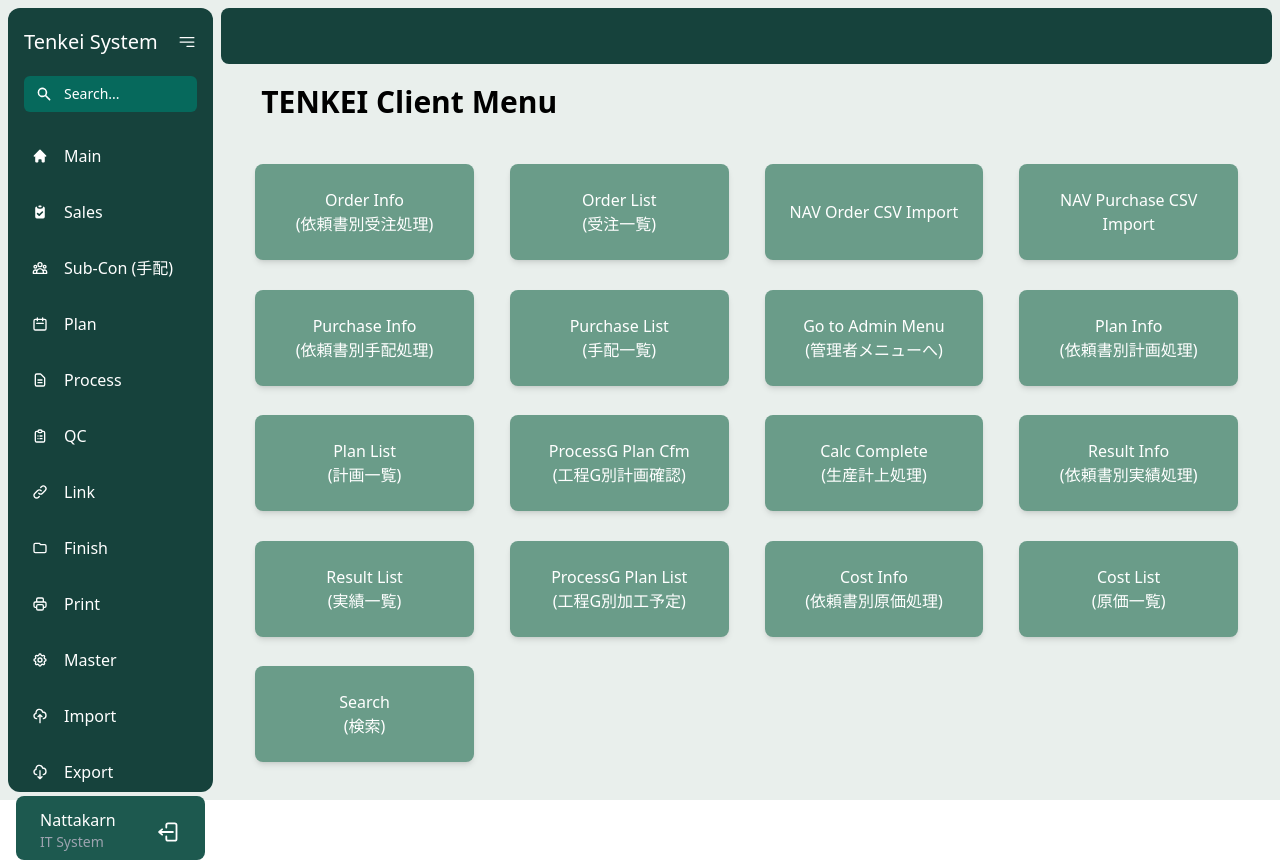
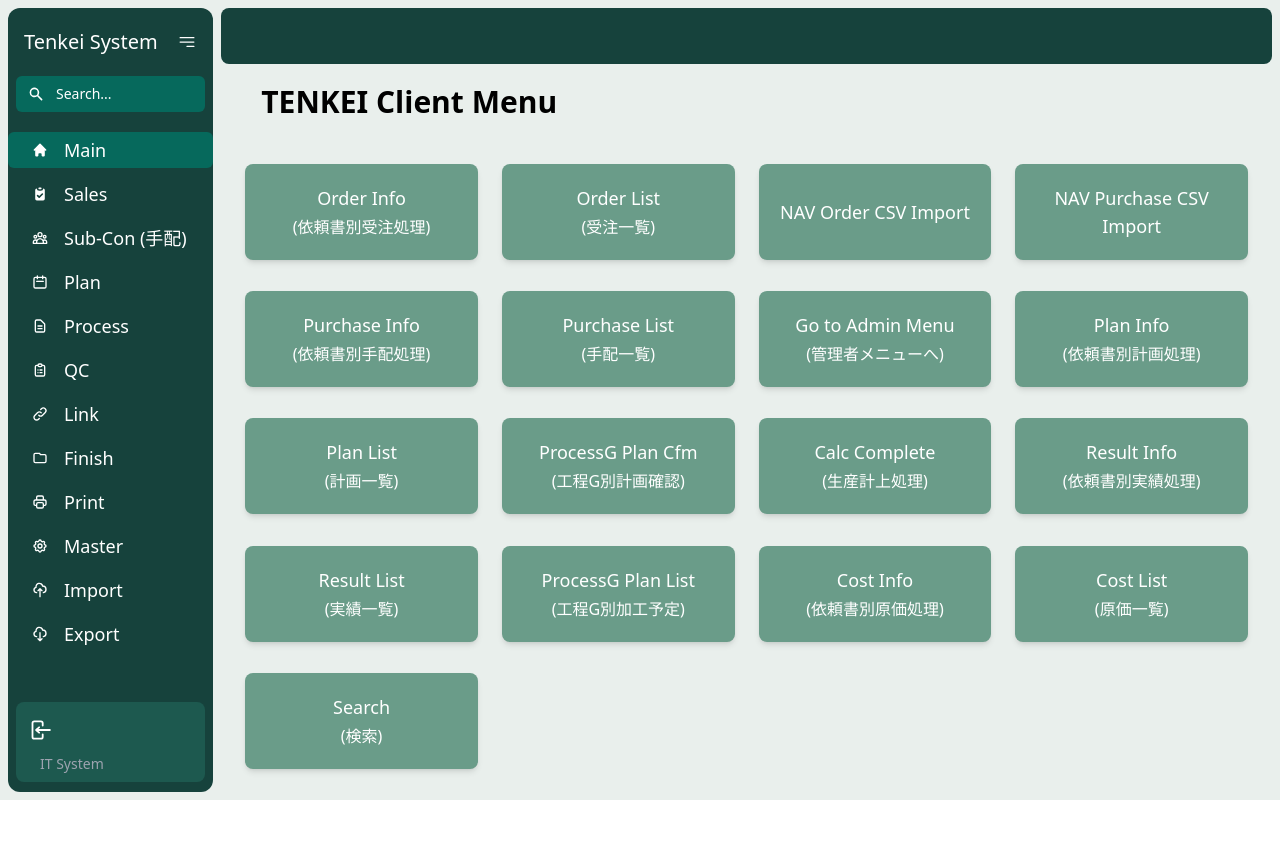
Before and after one commit to ToonRider1983/tenkei-frontend, a React (Vite) app: page /dashboard in a window 1280 px wide. After the commit the page ends 800 px from the top, so only its background shows below. Built offline with nearby package versions, Linux system fonts and the light colour scheme.

Commit message:
sidebar modified to show user's name and logout path

```diff
--- a/src/components/Navbar.jsx
+++ b/src/components/Navbar.jsx
@@ -1,62 +1,9 @@
-/*
-import { useState } from 'react';
-
-const Navbar = () => {
-  const [isOpen, setIsOpen] = useState(false);
-
-  return (
-    <nav className="bg-gray-800 p-4">
-      <div className="container mx-auto flex justify-between items-center">
-        <div className="text-white text-xl font-bold">MyApp</div>
-        <div className="hidden md:flex space-x-4">
-          <a href="#" className="text-gray-300 hover:text-white">Home</a>
-          <a href="#" className="text-gray-300 hover:text-white">About</a>
-          <a href="#" className="text-gray-300 hover:text-white">Contact</a>
-        </div>
-        <div className="md:hidden">
-          <button
-            onClick={() => setIsOpen(!isOpen)}
-            className="text-gray-300 hover:text-white focus:outline-none"
-          >
-            <svg
-              className="w-6 h-6"
-              fill="none"
-              stroke="currentColor"
-              viewBox="0 0 24 24"
-              xmlns="http://www.w3.org/2000/svg"
-            >
-              <path
-                strokeLinecap="round"
-                strokeLinejoin="round"
-                strokeWidth={2}
-                d={!isOpen ? 'M4 6h16M4 12h16m-7 6h7' : 'M6 18L18 6M6 6l12 12'}
-              />
-            </svg>
-          </button>
-        </div>
-      </div>
-      {isOpen && (
-        <div className="md:hidden">
-          <a href="#" className="block px-4 py-2 text-gray-300 hover:text-white">Home</a>
-          <a href="#" className="block px-4 py-2 text-gray-300 hover:text-white">About</a>
-          <a href="#" className="block px-4 py-2 text-gray-300 hover:text-white">Contact</a>
-        </div>
-      )}
-    </nav>
-  );
-};
-
-export default Navbar;
-*/
-
 import React from 'react'
 
 function Navbar() {
   return (
-    <nav className='bg-[#16423C] w-full h-14 mt-2 rounded-lg'>
-
-    </nav>
+    <nav className='bg-[#16423C] w-full h-10 sm:h-12 lg:h-14 mt-2 rounded-lg'></nav>
   )
 }
 
-export default Navbar;
+export default Navbar
--- a/src/components/Sidebar.jsx
+++ b/src/components/Sidebar.jsx
@@ -1,14 +1,15 @@
 import React, { useState } from 'react';
-import { Link } from 'react-router-dom';
-import { HiBars3BottomRight, HiMiniArrowLeftStartOnRectangle } from "react-icons/hi2";
+import { Link, useLocation } from 'react-router-dom';
+import { HiBars3BottomRight, HiMiniArrowLeftOnRectangle } from "react-icons/hi2";
 import {
   HiHome, HiClipboardCheck, HiOutlineUserGroup, HiOutlineCalendar, HiOutlineDocumentText,
   HiOutlineClipboardList, HiOutlineLink, HiOutlineFolder, HiOutlinePrinter, HiOutlineCog,
   HiOutlineCloudUpload, HiOutlineCloudDownload, HiSearch
 } from "react-icons/hi";
+import { useAuth } from "../hooks/use-auth";
 
 const menuItems = [
-  { icon: HiHome, label: 'Main', to: '/main' },
+  { icon: HiHome, label: 'Main', to: '/dashboard' },
   { icon: HiClipboardCheck, label: 'Sales', to: '/sales' },
   { icon: HiOutlineUserGroup, label: 'Sub-Con (手配)', to: '/sub-con' },
   { icon: HiOutlineCalendar, label: 'Plan', to: '/plan' },
@@ -22,29 +23,45 @@
   { icon: HiOutlineCloudDownload, label: 'Export', to: '/export' },
 ];
 
+const handleLogout = () => {
+  logout();
+};
+
 function Sidebar() {
   const [isCollapsed, setIsCollapsed] = useState(false);
+  const location = useLocation();
+  const { authUser, logout } = useAuth();
 
   const toggleSidebar = () => setIsCollapsed(!isCollapsed);
 
-  const renderMenuItems = () => menuItems.map((item, index) => (
-    <li key={index} className='flex items-center p-3 pl-6 hover:bg-[#06695C] cursor-pointer rounded-md'>
-      <Link to={item.to} className='flex items-center w-full'>
-        <item.icon className='mr-4' /> {!isCollapsed && item.label}
-      </Link>
-    </li>
-  ));
+  const renderMenuItems = () => menuItems.map((item, index) => {
+    const isActive = location.pathname === item.to;
+    return (
+      <li
+        key={index}
+        className={`flex items-center p-2 pl-6 md:p-1 md:pl-6 cursor-pointer rounded-md ${isActive ? 'bg-[#06695C]' : 'hover:bg-[#06695C]'}`}>
+        <Link to={item.to} className='flex items-center w-full'>
+          <item.icon className='mr-4' />
+          {!isCollapsed && (
+            <span className='text-sm lg:text-base xl:text-lg'>
+              {item.label}
+            </span>
+          )}
+        </Link>
+      </li>
+    );
+  });
 
   return (
     <div className={`bg-[#16423C] ${isCollapsed ? 'w-[70px]' : 'w-[250px]'} h-[98vh] flex flex-col transition-width duration-300 rounded-xl mt-2 ml-2 mb-2`}>
       <div className='flex items-center justify-between py-5 font-medium text-xl text-white px-4'>
-        {!isCollapsed && <p>Tenkei System</p>}
+        {!isCollapsed && <p className='text-sm lg:text-base xl:text-xl'>Tenkei System</p>}
         <i className={`${isCollapsed ? 'mx-auto' : ''} cursor-pointer`} onClick={toggleSidebar}>
           <HiBars3BottomRight />
         </i>
       </div>
 
-      <div className='relative flex items-center justify-center px-4'>
+      <div className='relative flex items-center justify-center px-2'>
         {!isCollapsed && (
           <div className='relative w-full'>
             <input
@@ -55,7 +72,7 @@
             <HiSearch className='absolute left-3 top-1/2 transform -translate-y-1/2 text-white' />
           </div>
         )}
-        {isCollapsed && <HiSearch className='text-white hover:bg-[#06695C] cursor-pointer' />}
+        {isCollapsed && <HiSearch className='text-white cursor-pointer' />}
       </div>
 
       <div className='mt-5'>
@@ -63,11 +80,15 @@
       </div>
 
       <div className='mt-auto mb-2.5 mr-2 ml-2 py-2 bg-[#1D594F] rounded-lg'>
-        <div className={`flex items-center justify-between px-6 text-white ${isCollapsed ? 'justify-center' : ''}`}>
-          {!isCollapsed && <span className='-mt-2'>Nattakarn</span>}
-          <HiMiniArrowLeftStartOnRectangle className='text-2xl mt-4 cursor-pointer hover:text-gray-300' />
+        <div className={`flex items-center justify-between px-3 text-white ${isCollapsed ? 'justify-center' : ''}`}>
+          {authUser && !isCollapsed && (
+            <span className='-mt-4 ml-3 text-sm lg:text-base'>{authUser.name}</span>
+          )}
+          <Link to='/' onClick={handleLogout} className='text-2xl cursor-pointer mt-2 hover:text-gray-300'>
+            <HiMiniArrowLeftOnRectangle />
+          </Link>
         </div>
-        {!isCollapsed && <div className='px-6 -mt-3 text-sm text-gray-400'>IT System</div>}
+        {!isCollapsed && <div className='px-6 mt-3 text-sm text-gray-400'>IT System</div>}
       </div>
     </div>
   );
--- a/src/pages/DashboardPage.jsx
+++ b/src/pages/DashboardPage.jsx
@@ -4,9 +4,13 @@
 import Sidebar from '../components/Sidebar';
 
 const Button = ({ label, subLabel, to }) => (
-    <Link to={to} className="bg-[#6A9C89] hover:bg-[#45695C] text-white font-medium h-24 w-auto mr-2.5 ml-2.5 py-2 px-4 rounded-lg shadow-md flex justify-center items-center text-center">
-        <div>
-            {label} <br /> {subLabel && <span>{subLabel}</span>}
+    <Link
+        to={to}
+        className="bg-[#6A9C89] hover:bg-[#45695C] text-white font-medium h-24 w-full py-4 px-4 rounded-lg shadow-md flex justify-center items-center text-center transition-all duration-300 ease-in-out transform hover:scale-105"
+    >
+        <div className="text-sm md:text-base lg:text-lg">
+            {label} <br />
+            {subLabel && <span className="text-xs md:text-sm lg:text-base">{subLabel}</span>}
         </div>
     </Link>
 );
@@ -33,12 +37,12 @@
     ];
 
     return (
-        <div className="flex bg-[#E9EFEC]">
+        <div className="flex bg-[#E9EFEC] h-[100vh]">
             <Sidebar />
-            <div className="flex flex-col mr-2 ml-2 w-screen">
+            <div className="flex flex-col w-screen mr-2 ml-2">
                 <Navbar />
-                <p className="font-bold text-3xl mt-5 ml-10">TENKEI Client Menu</p>
-                <div className="grid grid-cols-1 sm:grid-cols-2 md:grid-cols-3 lg:grid-cols-4 gap-4 mt-5 p-6 flex-1">
+                <p className="font-bold text-2xl md:text-3xl mt-5 ml-10">TENKEI Client Menu</p>
+                <div className="grid grid-cols-1 sm:grid-cols-2 md:grid-cols-3 lg:grid-cols-4 gap-6 mt-5 p-6 flex-1 overflow-y-auto">
                     {buttonsData.map((btn, index) => (
                         <Button key={index} label={btn.label} subLabel={btn.subLabel} to={btn.to} />
                     ))}
```
